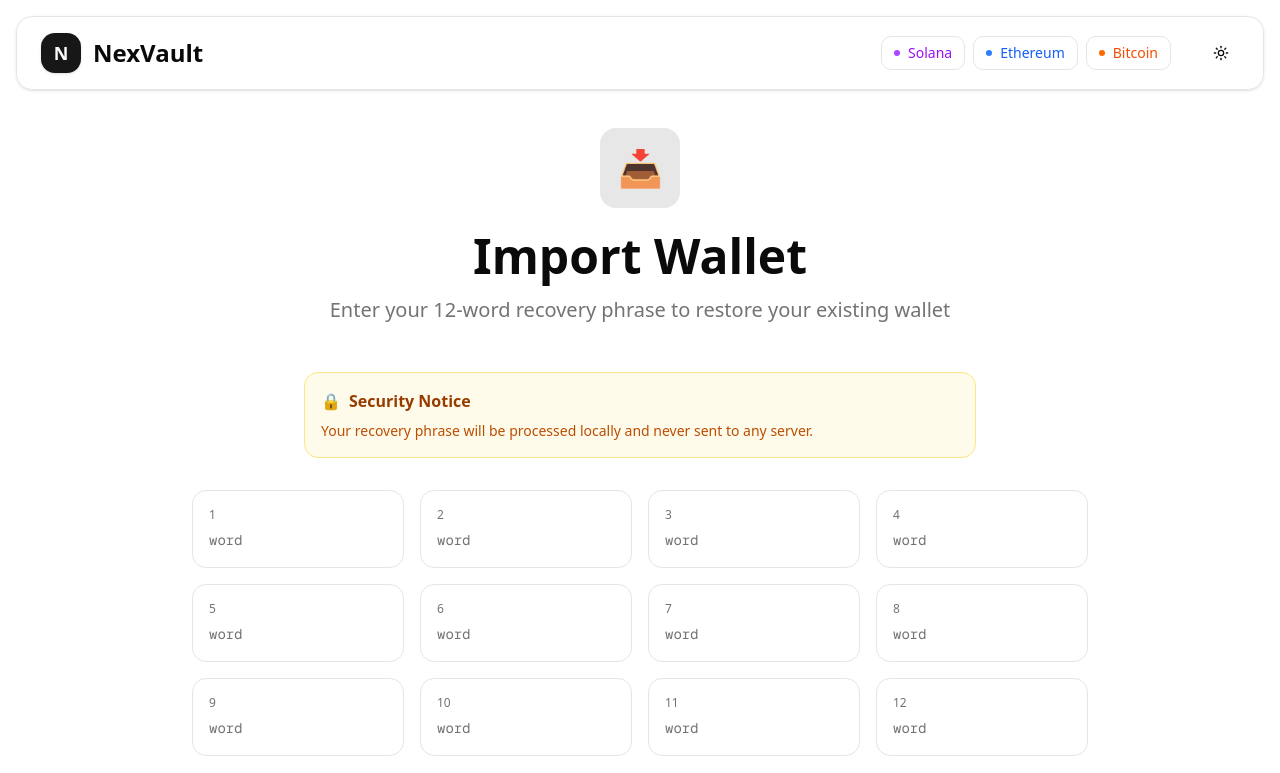
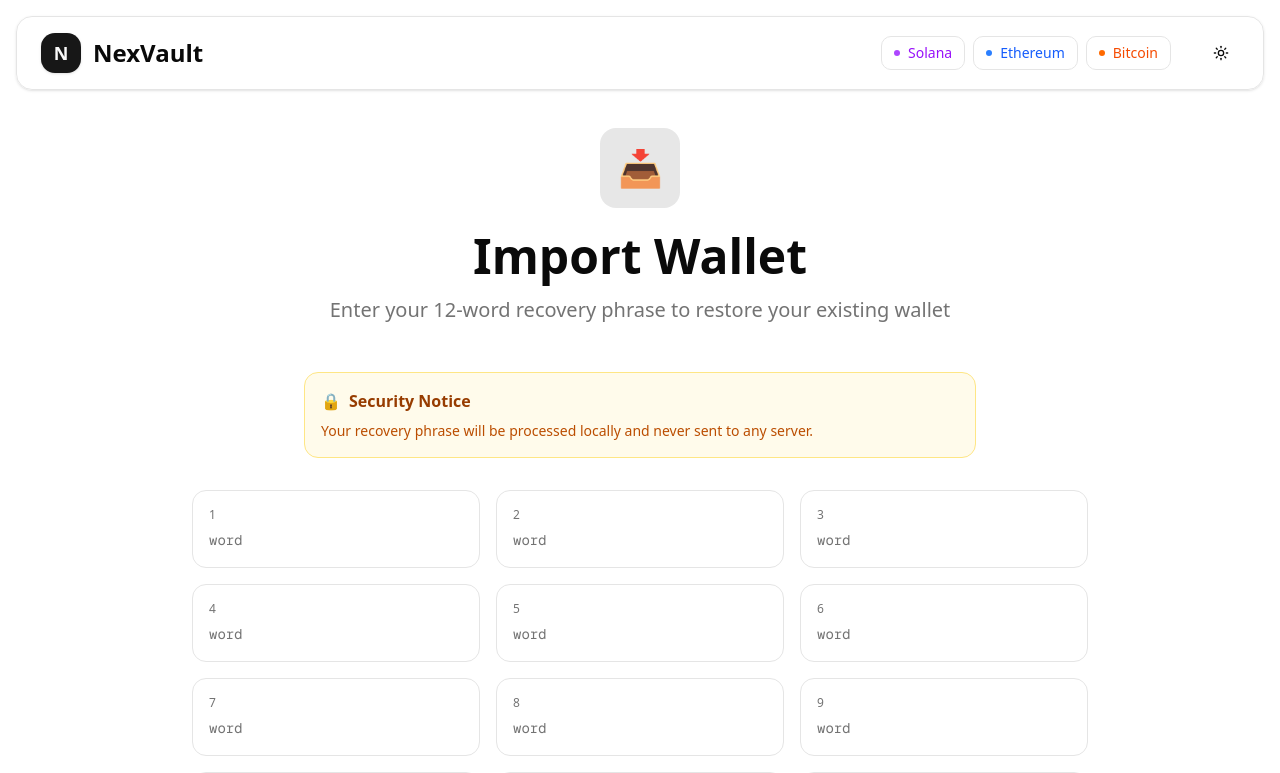
Before and after one commit to Charan1731/NexVault, a Next.js app: page /import in a window 1280 px wide. Shown: the top 773 px of the page. Built offline with nearby package versions, Linux system fonts and the light colour scheme.

Commit message:
changed navbar

```diff
--- a/app/import/page.tsx
+++ b/app/import/page.tsx
@@ -134,7 +134,7 @@ const Page = () => {
 
             {/* Mnemonic Input Grid */}
             <div className="max-w-4xl mx-auto mb-8">
-              <div className="grid grid-cols-2 sm:grid-cols-3 lg:grid-cols-4 gap-4">
+              <div className="grid grid-cols-2 sm:grid-cols-3 lg:grid-cols-3 gap-4">
                 {Array.from({ length: 12 }, (_, index) => (
                   <div key={index} className="relative">
                     <div className="relative border border-border rounded-xl bg-card p-4 hover:border-primary/30 transition-colors">
--- a/components/Navbar.tsx
+++ b/components/Navbar.tsx
@@ -69,7 +69,7 @@ const Navbar = () => {
             {/* Navigation Actions */}
             <div className="flex items-center gap-4">
               {/* Network Selector - Only show on home page or when no network selected */}
-              {(pathname === '/' || pathname === '/import') && (
+              {(pathname === '/' || pathname === '/import' || pathname === '/coin') && (
                 <div className="hidden md:flex items-center gap-2">
                   <button
                     onClick={() => handleNetworkChange('sol')}
```
